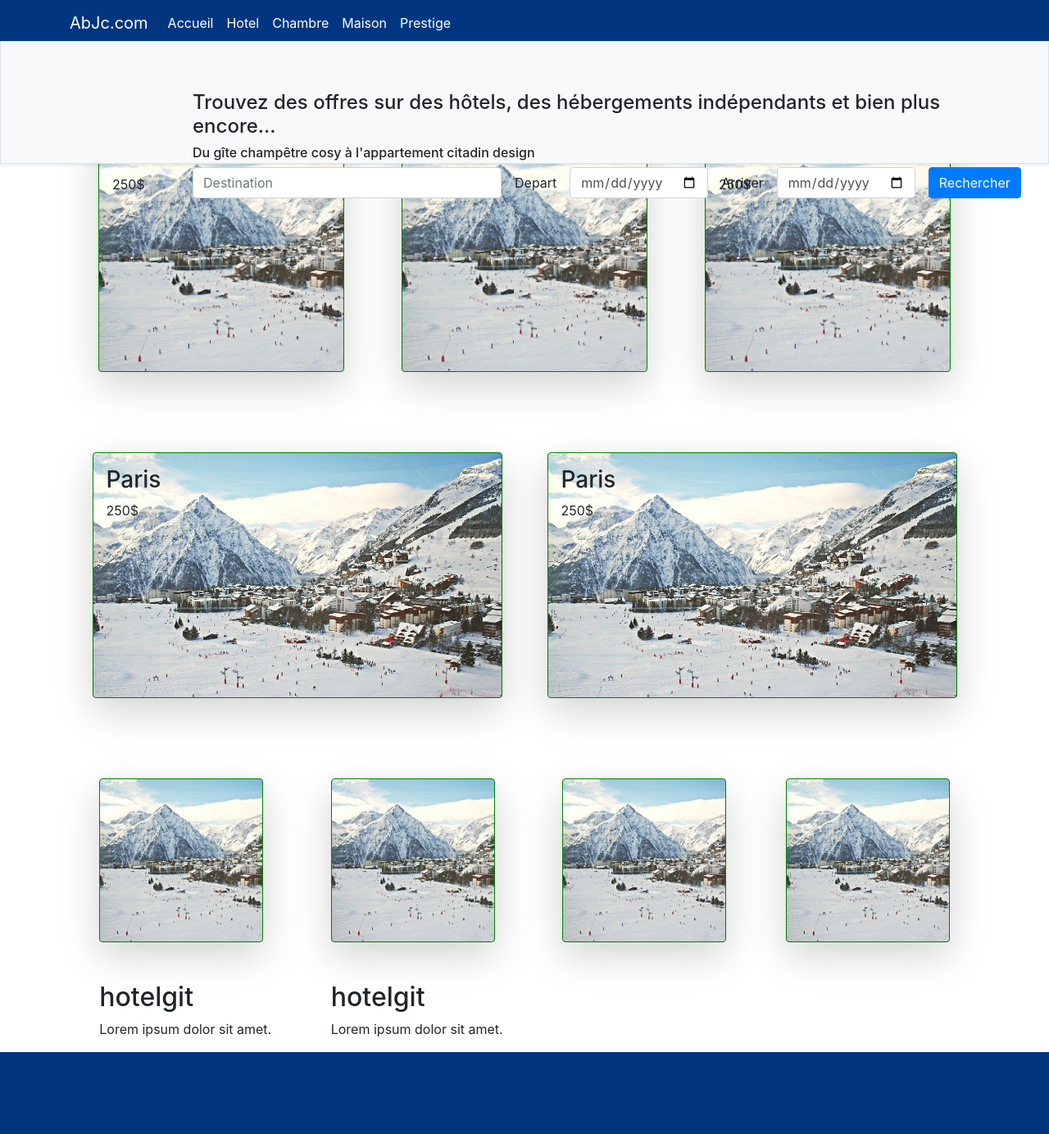
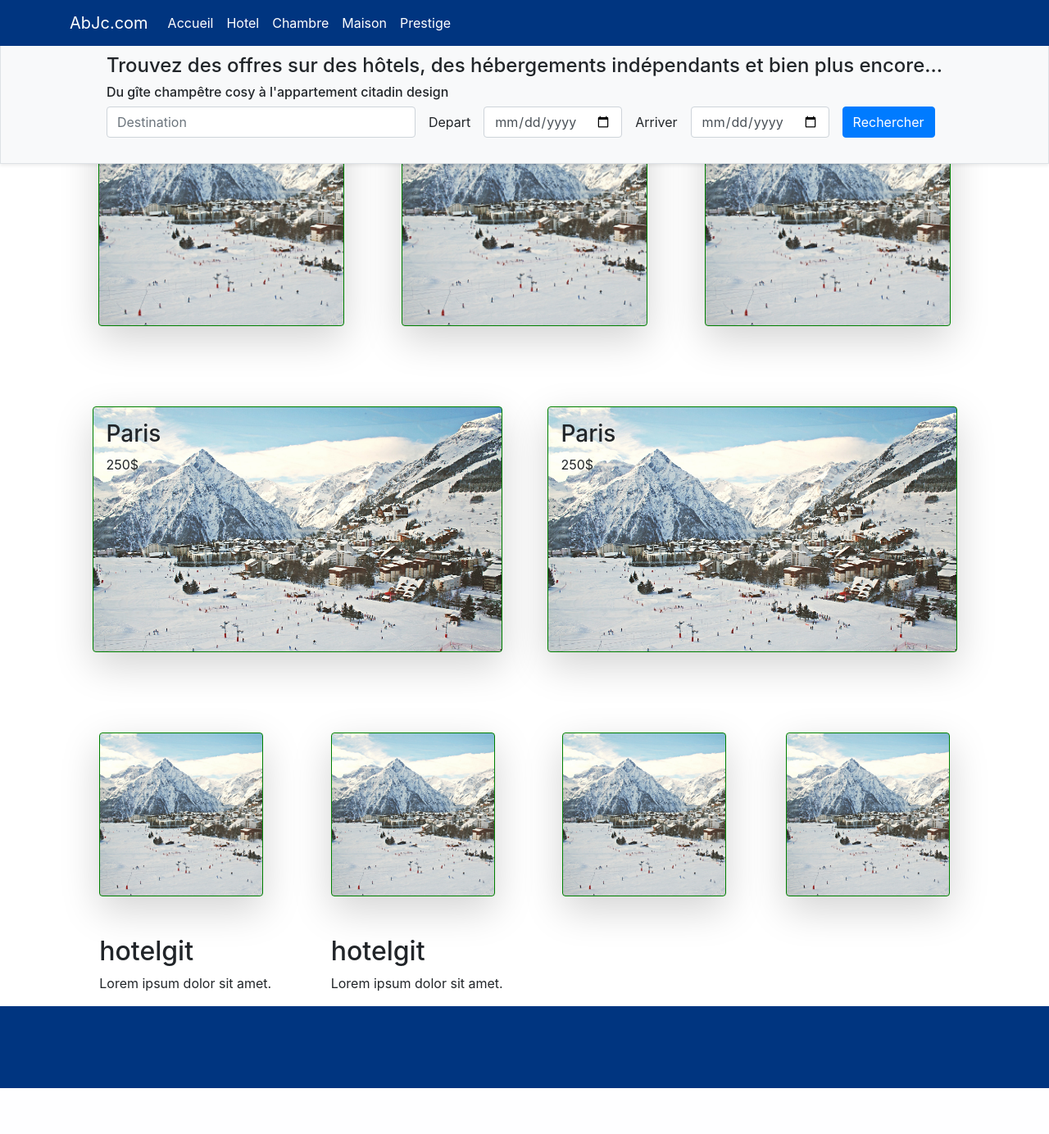
Before and after one commit to ABDELKADER-JCMAIROT-PROJET-GITE/GITE, a PHP site: page /index.html in a window 1280 px wide. Shown: the whole page at 82% size. After the commit the page ends 1328 px from the top, so only its background shows below. Run offline with PHP 8.4, Linux system fonts and the light colour scheme.

Commit message:
remise à niveau de la page html debut poo

```diff
--- a/asset/css/global.css
+++ b/asset/css/global.css
@@ -1,37 +1,10 @@
-.test {
-  position: relative;
-  border: 1px solid red;
-  width: 100%;
-  height: 1000px;
-}
+/* form */
 .form {
-  margin-top: 60px;
+  margin-top: 15px;
   /*    margin-top: 100px;*/
   /*   margin-left: 150px;*/
 }
-.test2 {
-  border: 1px solid green;
-  width: 300px;
-  height: 300px;
-  /* margin-top: 50px; */
-}
-.test3 {
-  border: 1px solid green;
-  width: 500px;
-  height: 300px;
-  /* margin-top: 100px; */
-}
-.test4 {
-  border: 1px solid green;
-  width: 200px;
-  height: 200px;
-  /* margin-top: 10px; */
-}
-.form {
-  margin-top: 60px;
-  /*margin-top: 100px;*/
-  margin-left: 150px;
-}
+
 .bgsearch {
   position: fixed;
   z-index: 1;
@@ -39,14 +12,39 @@
   width: 100%;
   height: 150px;
 }
+
+/*  changer le nom test card page accueil */
+.test2 {
+  border: 1px solid green;
+  width: 300px;
+  height: 300px;
+}
+.test3 {
+  border: 1px solid green;
+  width: 500px;
+  height: 300px;
+}
+.test4 {
+  border: 1px solid green;
+  width: 200px;
+  height: 200px;
+}
+/* ref bg color */
 .bg-abdel {
   background-color: #003580;
 }
 .bg-abdel {
   background-color: #003580;
 }
+/* footer */
 .footer_abdel {
   width: 100%;
   height: 100px;
   background-color: #003580;
 }
+/* test */
+.test {
+  border: 1px solid red;
+  width: 100%;
+  height: 1000px;
+}
--- a/index.html
+++ b/index.html
@@ -8,9 +8,13 @@
       integrity="sha384-TX8t27EcRE3e/ihU7zmQxVncDAy5uIKz4rEkgIXeMed4M0jlfIDPvg6uqKI2xXr2"
       crossorigin="anonymous"
     />
-    <link rel="stylesheet" href="asset/css/global.css" />
-    <link rel="stylesheet" href="asset/css/gite_fiche.css" />
-
+    <link rel="stylesheet" href="./asset/css/global.css" />
+    <link rel="stylesheet" href="./asset/css/formulaire.css" />
+    <link rel="stylesheet" href="./asset/css/gite_etiquette.css" />
+    <link rel="stylesheet" href="./asset/css/gite_fiche.css" />
+    <link rel="stylesheet" href="./asset/css/nav.css" />
+    <link rel="stylesheet" href="./asset/css/variable.css" />
+    <link rel="stylesheet" href="./asset/css/log_admin.css" />
     <title>Accueil</title>
   </head>
   <body>
@@ -120,7 +124,7 @@
       <!--start images-->
       <h1>Les meilleures escapades à la plage</h1>
       <h2 class="h2"></h2>
-      <div class="container_image test_border">
+      <div class="container_image">
         <div class="imggrdrect test2 shadow-lg p-3 mb-5 bg-white rounded">
           <h3>Paris</h3>
           <p>250$</p>
@@ -135,7 +139,7 @@
         </div>
       </div>
 
-      <div class="container_image test_border">
+      <div class="container_image">
         <div class="imggrdrect test3 shadow-lg p-3 mb-5 bg-white rounded">
           <h3>Paris</h3>
           <p>250$</p>
@@ -147,15 +151,15 @@
         </div>
       </div>
 
-      <div class="container_image test_border">
-        <div class="test_border">
+      <div class="container_image">
+        <div class="">
           <div
             class="imggrdrect test4 shadow-lg p-3 mb-5 bg-white rounded"
           ></div>
           <h2>hotelgit</h2>
           <p>Lorem ipsum dolor sit amet.</p>
         </div>
-        <div class="test_border">
+        <div class="">
           <div
             class="imggrdrect test4 shadow-lg p-3 mb-5 bg-white rounded"
           ></div>
```
